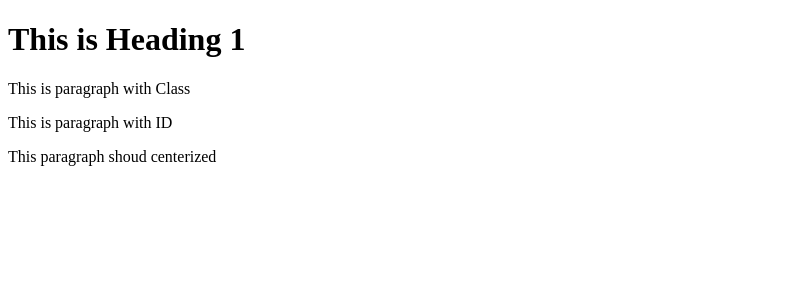
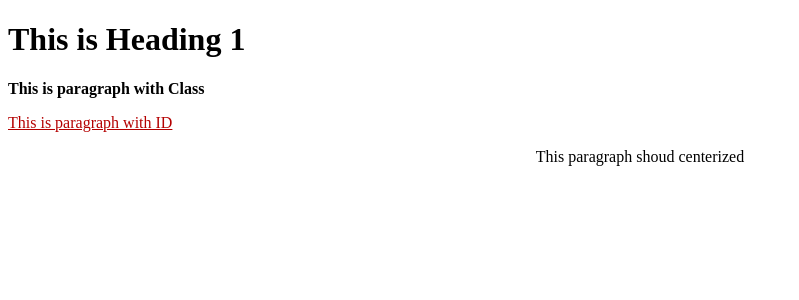
Before and after one commit to Jabont/ITMP2018, a PHP site: page /html.html in a window 1280 px wide. Shown: the top 300 px of the page, without its empty margins (0-799 px from the left). Run offline with PHP 8.4, Linux system fonts and the light colour scheme.

Commit message:
css update

```diff
--- a/Unit-1/Materials/Lab-1/css.css
+++ b/Unit-1/Materials/Lab-1/css.css
@@ -7,7 +7,6 @@
 #welcome{
 	text-decoration: underline;
 	/*write css to animating welcome element*/
-}
 @keyframes welcome{
 	from{
 		color: red;
--- a/Unit-1/Students/59070043/Lab-1/css.css
+++ b/Unit-1/Students/59070043/Lab-1/css.css
@@ -7,6 +7,7 @@
 #welcome{
 	text-decoration: underline;
 	/*write css to animating welcome element*/
+	animation:welcome 0.5s infinite;
 }
 @keyframes welcome{
 	from{
--- a/Unit-1/Students/59070043/Lab-1/html.html
+++ b/Unit-1/Students/59070043/Lab-1/html.html
@@ -5,6 +5,7 @@
 	<!-- add css -->
 </head>
 <body>
+<link rel="stylesheet" type="text/css" href="css.css">
 	<h1>This is Heading 1</h1>
 	<p class="bold">This is paragraph with Class</p>
 	<p id="welcome">This is paragraph with ID</p>
```
